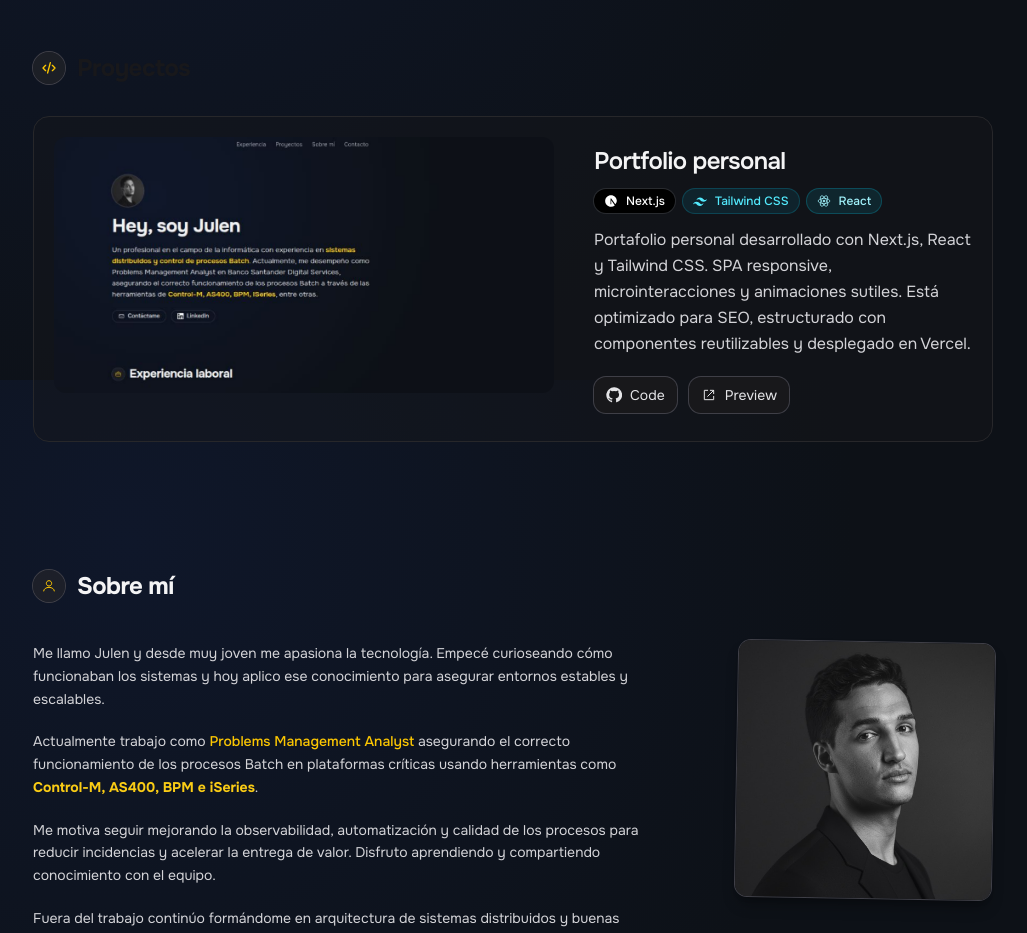
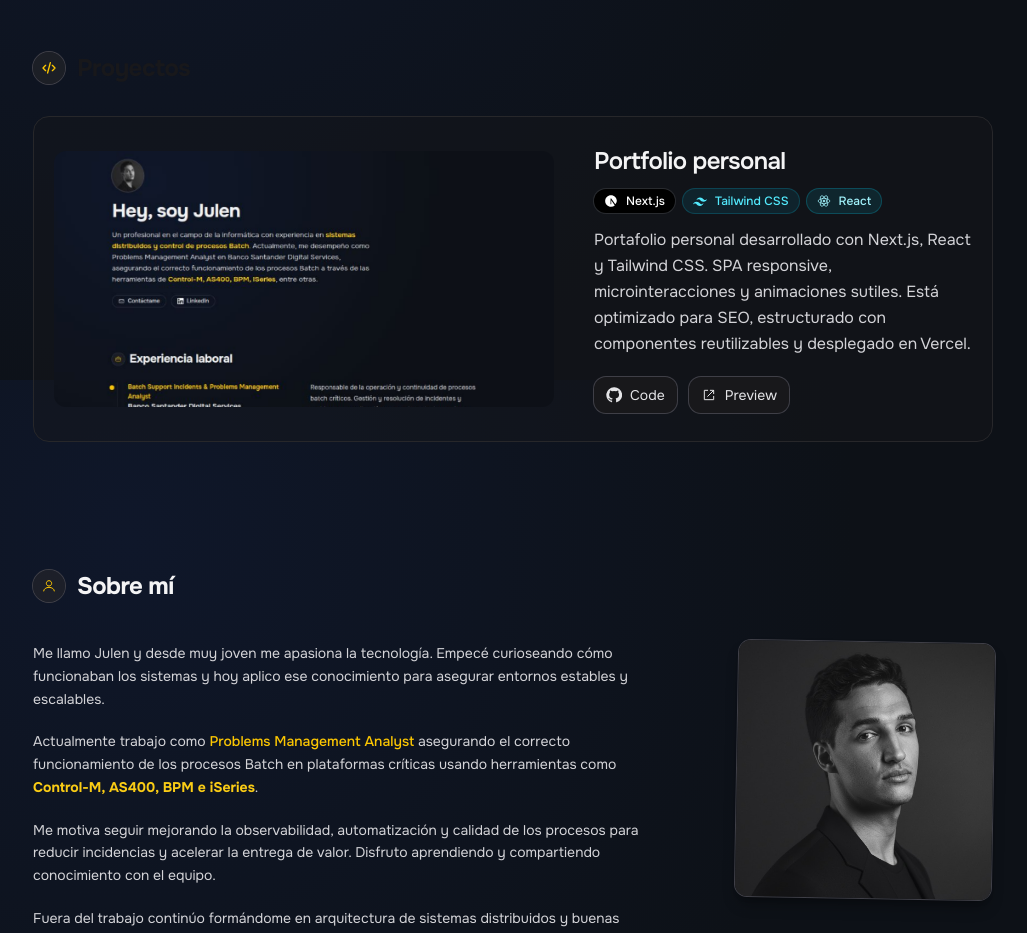
Before and after one commit to julenrivas/mi-portfolio, a Next.js app: page / in a window 1280 px wide. Shown: the part 1220-2153 px from the top of the page, without its empty margins (127-1154 px from the left). Built offline with nearby package versions, Linux system fonts and the light colour scheme.

Commit message:
Adjust ProjectCard layout and image alignment
Changed the ProjectCard layout to use md:items-center instead of md:items-stretch for better vertical alignment. Updated the image to use object-center instead of object-top for improved image positioning.

```diff
--- a/components/cards/ProjectCard.tsx
+++ b/components/cards/ProjectCard.tsx
@@ -25,7 +25,7 @@ export function ProjectCard({ project }: { project: Project }) {
     const { title, description, tags, repoUrl, demoUrl, image } = project;
     return (
         <article className="group relative rounded-2xl border border-zinc-800 p-5 transition-all duration-300 hover:border-yellow-400/50 hover:shadow-[0_0_0_1px_rgba(250,204,21,0.3)] overflow-hidden bg-zinc-900/40">
-            <div className="flex flex-col md:flex-row md:items-stretch gap-6 md:gap-10">
+            <div className="flex flex-col md:flex-row md:items-center gap-6 md:gap-10">
                 {/* Columna imagen */}
                 <div className="relative w-full md:w-[500px] overflow-hidden rounded-xl md:shrink-0 h-56 md:h-64">
                     {image ? (
@@ -34,7 +34,7 @@ export function ProjectCard({ project }: { project: Project }) {
                             alt={title}
                             fill
                             sizes="(max-width: 768px) 100vw, 320px"
-                            className="object-cover object-top transition-transform duration-500 group-hover:scale-[1.04]"
+                            className="object-cover object-center transition-transform duration-500 group-hover:scale-[1.04]"
                             quality={85}
                         />
                     ) : (
```
